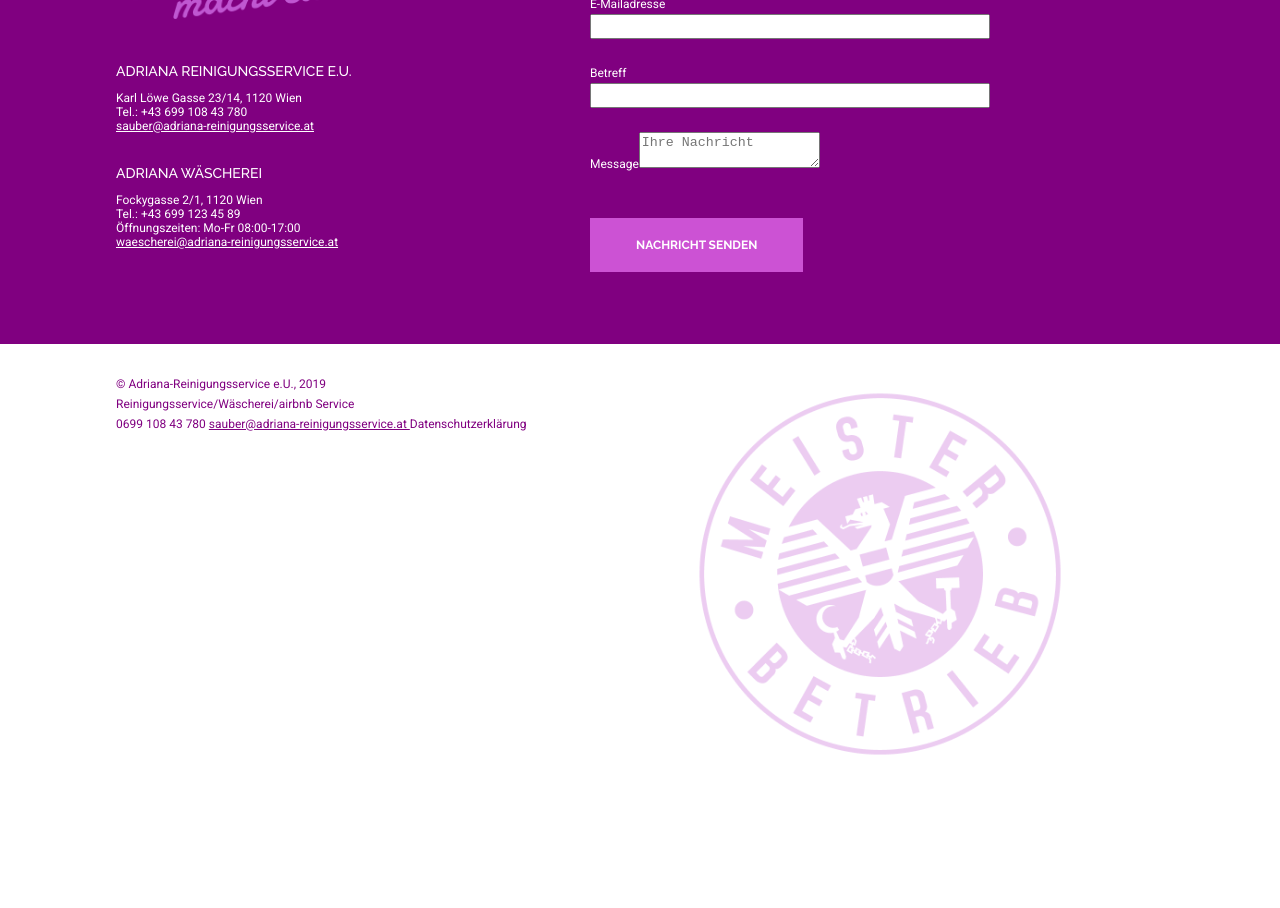
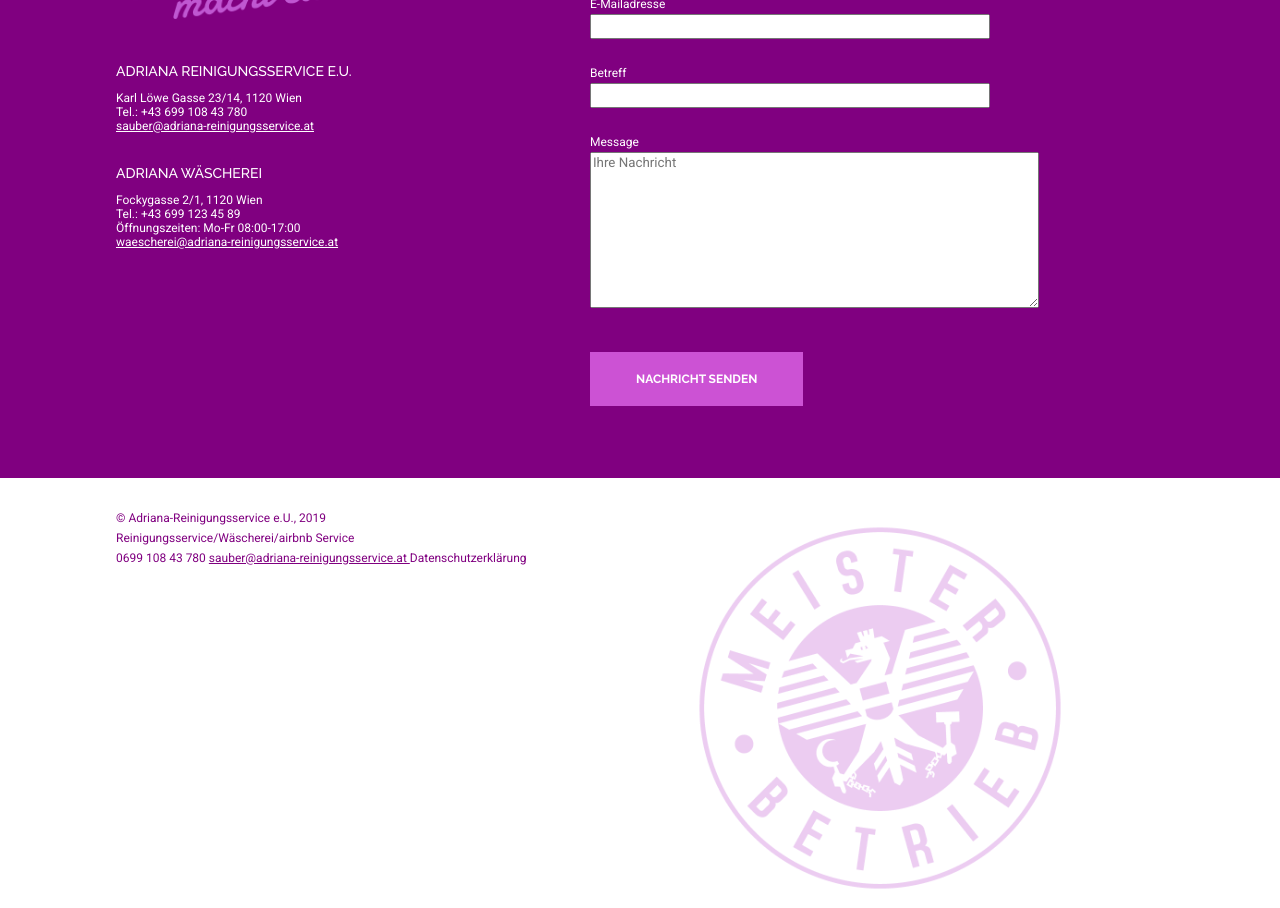
Before and after one commit to juliakaltenegger/one-pager-reinigungsservice, a React (Create React App) app: page / in a window 1280 px wide. Shown: the part 5420-6328 px from the top of the page. Before the commit the page ends 6194 px from the top, so only its background shows below. Built offline with nearby package versions, Linux system fonts and the light colour scheme.

Commit message:
Fix textarea

```diff
--- a/src/Footer.js
+++ b/src/Footer.js
@@ -73,6 +73,12 @@ const FooterForm = styled.form`
 const FormInput = styled.input`
   display: block;
   width: 100%;
+`;
+
+const TextArea = styled.textarea`
+  display: block;
+  width: 100%;
+  font-family: "Roboto", sans-serif;
 `;
 
 const FooterButton = styled.button`
@@ -175,10 +181,12 @@ function Footer() {
                 <p>
                   <label>
                     Message
-                    <textarea
+                    <TextArea
                       name="message"
                       placeholder="Ihre Nachricht"
-                    ></textarea>
+                      rows="10"
+                      wrap="hard"
+                    ></TextArea>
                   </label>
                 </p>
                 <p>
--- a/src/Header.js
+++ b/src/Header.js
@@ -16,9 +16,6 @@ import logo from "./assets/logo.png";
 import banner from "./assets/banner.jpg";
 import meisterbetriebWhite from "./assets/meisterbetrieb_white.png";
 // banner = placeholder stockphoto istockphoto-939057498-2048x2048.jpg
-
-//importing hamburger menu
-import { slide as Menu } from "react-burger-menu";
 
 //assets airbnb section
 import airbnbLogo from "./assets/airbnb-logo.png";
```
